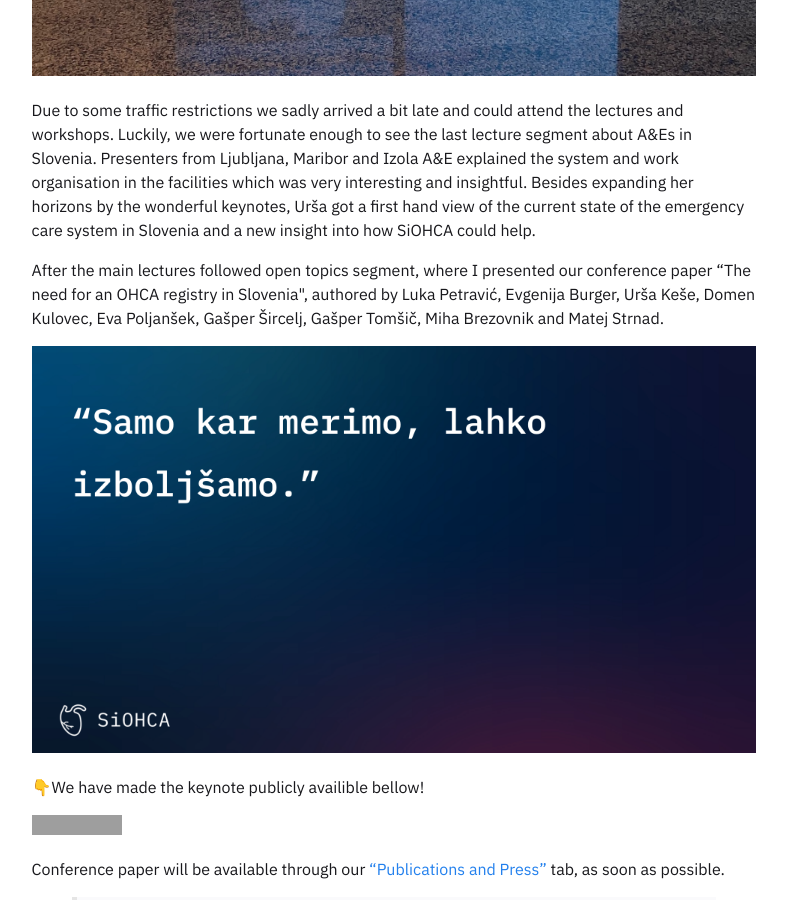
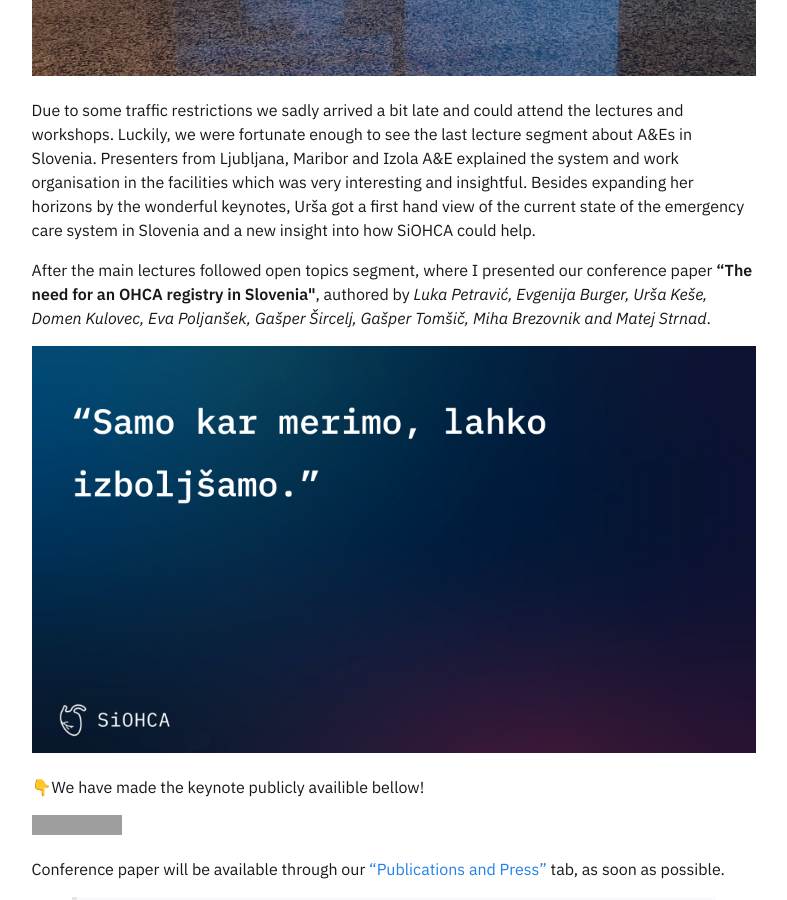
Before and after one commit to SterArcher/OHCA-registry-Slovenia, a Jekyll site: the page built from _posts/2022-06-19-SZUM_2022.md, in a window 1280 px wide and 900 px high, scrolled down 1093 px. Shown: the whole window, without its empty margins (246-1033 px from the left). Built offline with Jekyll 4.4.1, drawn with Linux system fonts in a browser that asks for light colours; nearby versions of some CDN libraries; grey boxes are pictures that could not be loaded.

Commit message:
bold and italic

```diff
--- a/_posts/2022-06-19-SZUM_2022.md
+++ b/_posts/2022-06-19-SZUM_2022.md
@@ -10,7 +10,7 @@ On Thursday, July 16th 2022, Urša Keše attended [SZUM 2022](https://www.szum.s
 
 Due to some traffic restrictions we sadly arrived a bit late and could attend the lectures and workshops. Luckily, we were fortunate enough to see the last lecture segment about A&Es in Slovenia. Presenters from Ljubljana, Maribor and Izola A&E explained the system and work organisation in the facilities which was very interesting and insightful. Besides expanding her horizons by the wonderful keynotes, Urša got a first hand view of the current state of the emergency care system in Slovenia and a new insight into how SiOHCA could help.
 
-After the main lectures followed open topics segment, where I presented our conference paper “The need for an OHCA registry in Slovenia", authored by Luka Petravić, Evgenija Burger, Urša Keše, Domen Kulovec, Eva Poljanšek, Gašper Šircelj, Gašper Tomšič, Miha Brezovnik and Matej Strnad.
+After the main lectures followed open topics segment, where I presented our conference paper **“The need for an OHCA registry in Slovenia"**, authored by *Luka Petravić, Evgenija Burger, Urša Keše, Domen Kulovec, Eva Poljanšek, Gašper Šircelj, Gašper Tomšič, Miha Brezovnik and Matej Strnad*.
 
 ![keynote](https://siohca.um.si/assets/img/SZUM Portorož 2022/SZUM2022diapozitiv.png)
 
```
